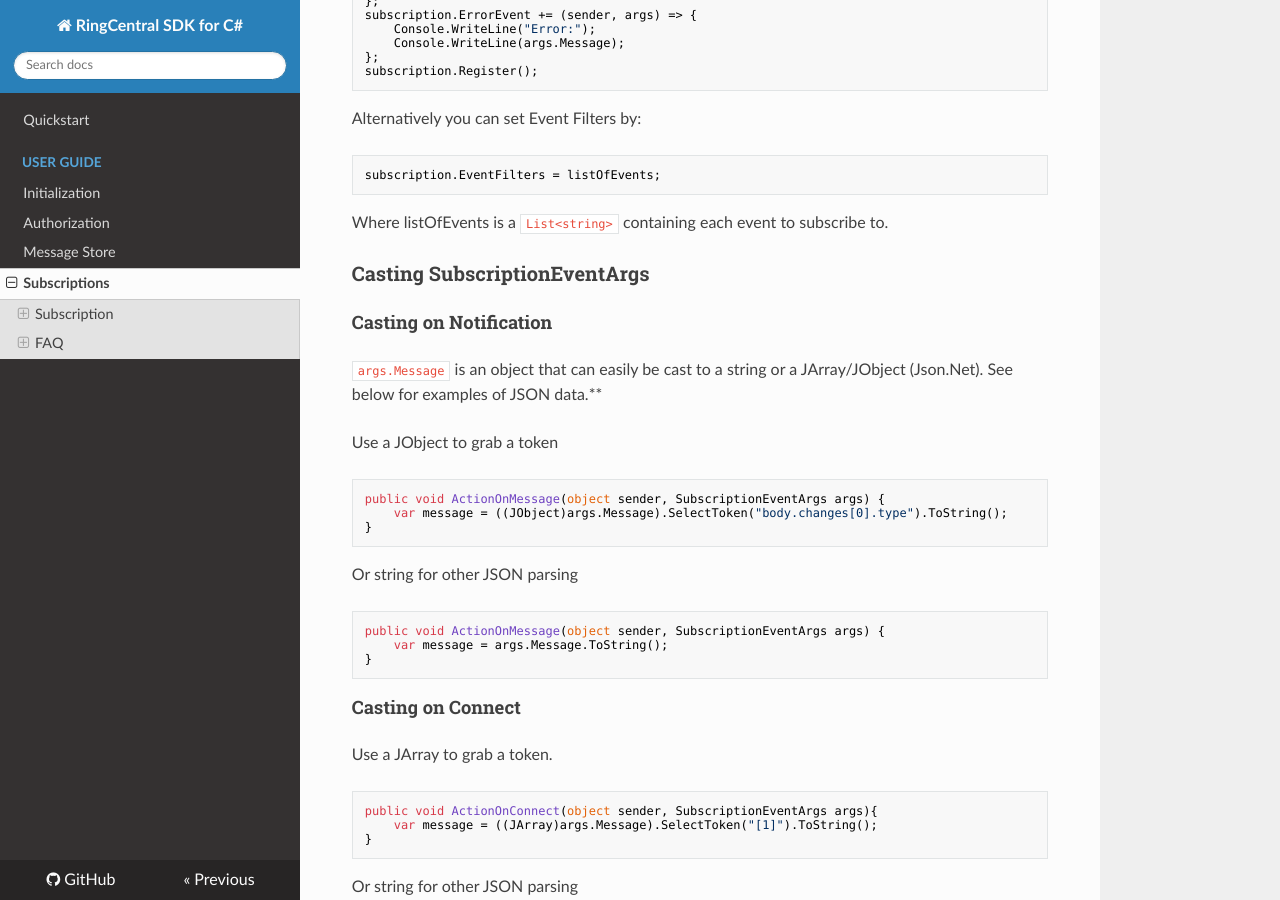
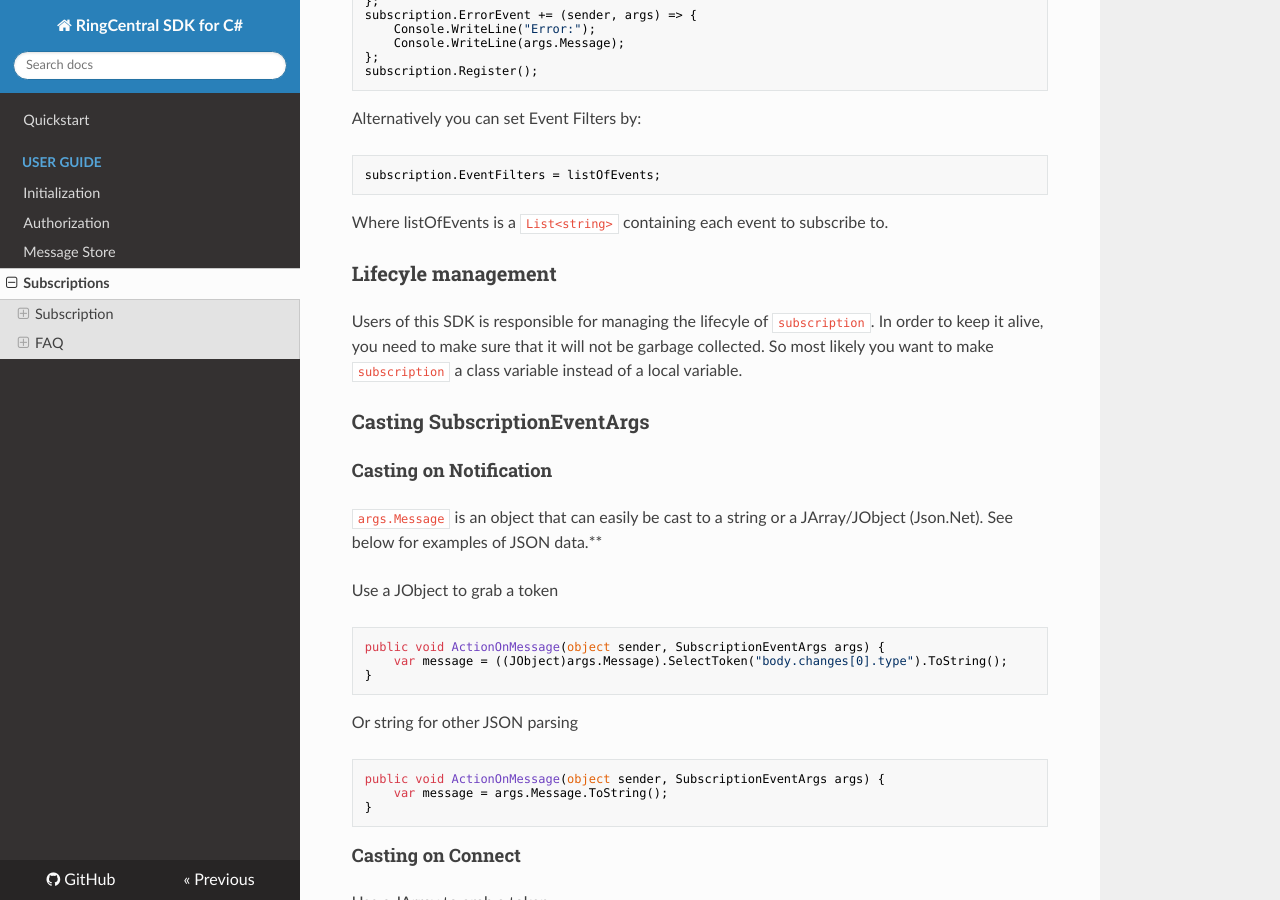
Before and after one commit to ringcentral/ringcentral-csharp, an MkDocs documentation site: the page built from docs/usage/notifications/Subscriptions.md, in a window 1280 px wide and 900 px high, scrolled down 761 px. Built offline with MkDocs 1.6.1, drawn with Linux system fonts in a browser that asks for light colours; nearby versions of some CDN libraries; old or Windows-style settings are respelled for this version of MkDocs.

Commit message:
Write some doc about subscription lifecycle management

````diff
--- a/docs/usage/notifications/Subscriptions.md
+++ b/docs/usage/notifications/Subscriptions.md
@@ -38,6 +38,12 @@ Alternatively you can set Event Filters by:
 subscription.EventFilters = listOfEvents;
 ```
 Where listOfEvents is a `List<string>` containing each event to subscribe to.
+
+
+### Lifecyle management
+
+Users of this SDK is responsible for managing the lifecyle of `subscription`. In order to keep it alive, you need to make sure that it will not be garbage collected. So most likely you want to make `subscription` a class variable instead of a local variable.
+
 
 ### Casting SubscriptionEventArgs
 
````
